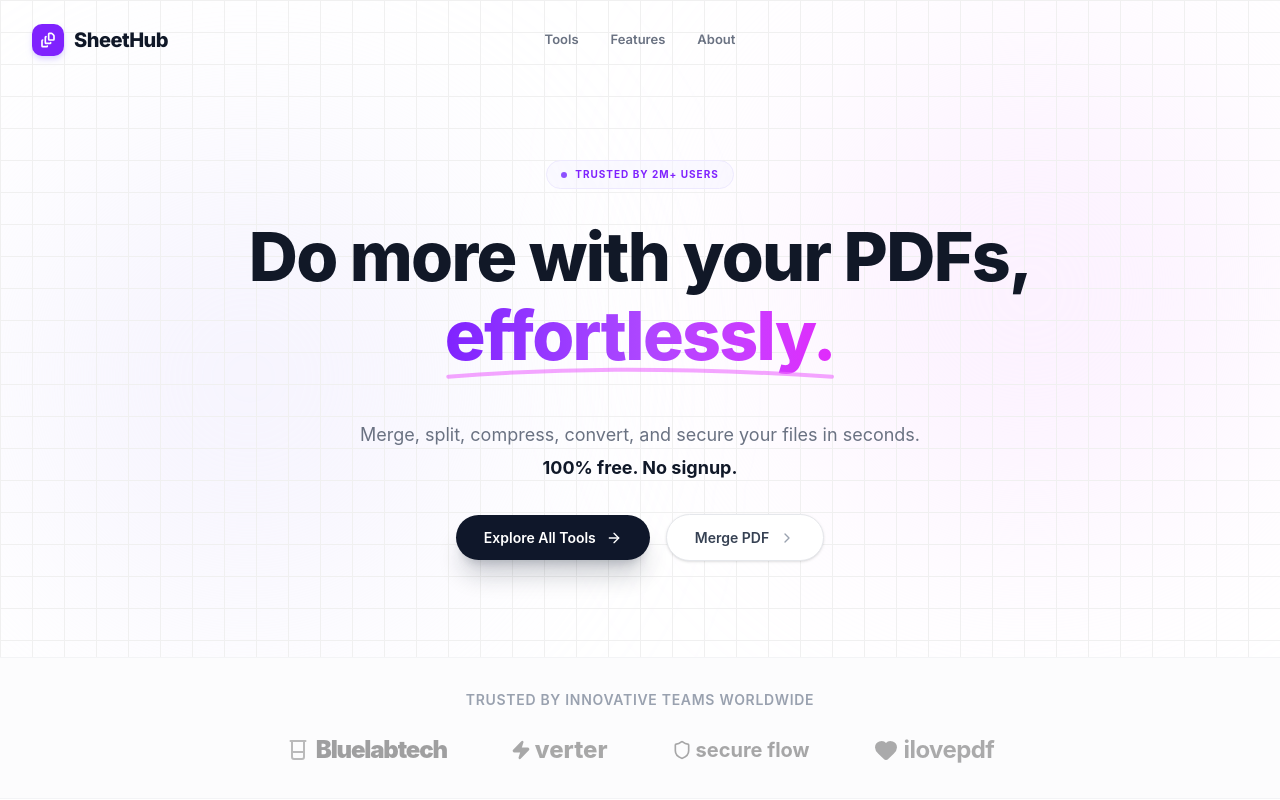
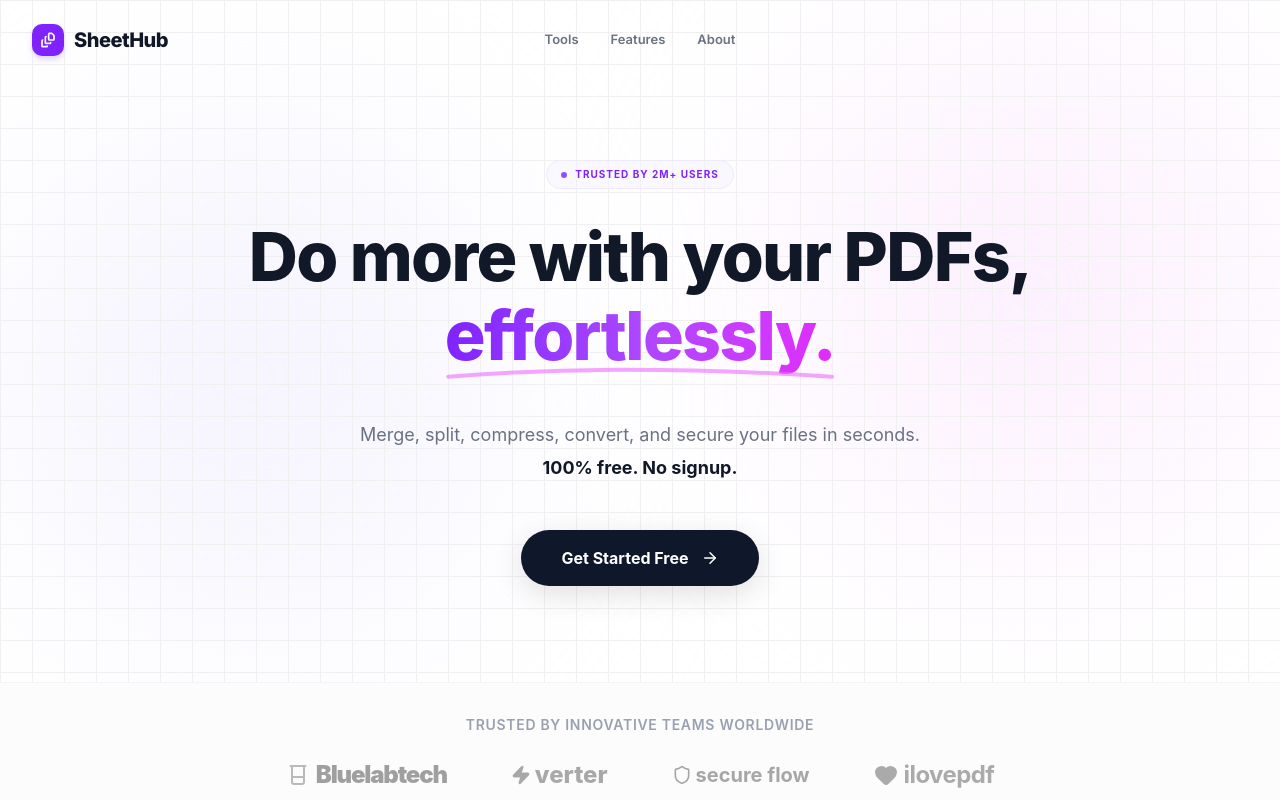
Before and after one commit to ashwiths/sheethub, a React (Vite) app in the folder my-app/: page / in a window 1280 px wide. Shown: the top 800 px of the page. Built offline with nearby package versions, Linux system fonts and the light colour scheme.

Commit message:
feat: Add ScrollToTop component, refactor HomePage hero CTA, and remove tool card animations.

```diff
--- a/my-app/src/App.tsx
+++ b/my-app/src/App.tsx
@@ -41,6 +41,8 @@ const CropPdfPage         = lazy(() => import("./pages/CropPdfPage"));
 const AiSummarizerPage    = lazy(() => import("./pages/AiSummarizerPage"));
 const TranslatePdfPage    = lazy(() => import("./pages/TranslatePdfPage"));
 
+import ScrollToTop from "./components/ScrollToTop";
+
 // Suspense fallback — subtle spinner
 function PageLoader() {
   return (
@@ -74,6 +76,7 @@ function PageLoader() {
 function App() {
   return (
     <BrowserRouter>
+      <ScrollToTop />
       <div className="flex flex-col min-h-screen">
         <Navbar />
         <main className="flex-1 flex flex-col">
--- /dev/null
+++ b/my-app/src/components/ScrollToTop.tsx
@@ -0,0 +1,12 @@
+import { useEffect } from "react";
+import { useLocation } from "react-router-dom";
+
+export default function ScrollToTop() {
+  const { pathname } = useLocation();
+
+  useEffect(() => {
+    window.scrollTo(0, 0);
+  }, [pathname]);
+
+  return null;
+}
--- a/my-app/src/pages/HomePage.tsx
+++ b/my-app/src/pages/HomePage.tsx
@@ -8,7 +8,6 @@ import {
   Globe,
   Layers,
   Star,
-  ChevronRight,
   UploadCloud,
   Settings,
   Download,
@@ -80,20 +79,14 @@ function Hero() {
           initial={{ opacity: 0, y: 20 }}
           animate={{ opacity: 1, y: 0 }}
           transition={{ duration: 0.7, delay: 0.3 }}
-          className="flex flex-col sm:flex-row items-center gap-4 w-full sm:w-auto"
+          className="flex justify-center w-full mt-4"
         >
-          <Link
-            to="/#tools"
-            className="w-full sm:w-auto inline-flex items-center justify-center gap-2.5 px-7 py-3 bg-[#0F172A] hover:bg-[#1E293B] text-white rounded-full font-semibold text-[14px] transition-all shadow-xl shadow-slate-900/20 hover:-translate-y-0.5"
+          <a
+            href="#tools"
+            className="w-full sm:w-auto inline-flex items-center justify-center gap-3 px-10 py-4 bg-[#0F172A] hover:bg-[#1E293B] text-white rounded-full font-bold text-[16px] transition-all duration-300 shadow-[0_8px_30px_rgb(0,0,0,0.12)] hover:shadow-[0_8px_30px_rgb(0,0,0,0.2)] hover:-translate-y-1"
           >
-            Explore All Tools <ArrowRight size={16} />
-          </Link>
-          <Link
-            to="/merge-pdf"
-            className="w-full sm:w-auto inline-flex items-center justify-center gap-2.5 px-7 py-3 bg-white hover:bg-gray-50 text-gray-700 border border-gray-200 rounded-full font-semibold text-[14px] transition-all shadow-sm hover:-translate-y-0.5"
-          >
-            Merge PDF <ChevronRight size={16} className="text-gray-400" />
-          </Link>
+            Get Started Free <ArrowRight size={18} />
+          </a>
         </motion.div>
       </div>
     </section>
@@ -151,14 +144,10 @@ function ToolsSection() {
           layout
           className="grid grid-cols-1 md:grid-cols-2 lg:grid-cols-3 gap-5 sm:gap-6"
         >
-          {filtered.map((tool, i) => (
+          {filtered.map((tool) => (
             <motion.div
               key={tool.id}
               layout
-              initial={{ opacity: 0, scale: 0.95, y: 20 }}
-              whileInView={{ opacity: 1, scale: 1, y: 0 }}
-              viewport={{ once: true, margin: "-50px" }}
-              transition={{ duration: 0.4, delay: Math.min(i * 0.05, 0.5), ease: "easeOut" }}
             >
               <ToolCard tool={tool} />
             </motion.div>
```
